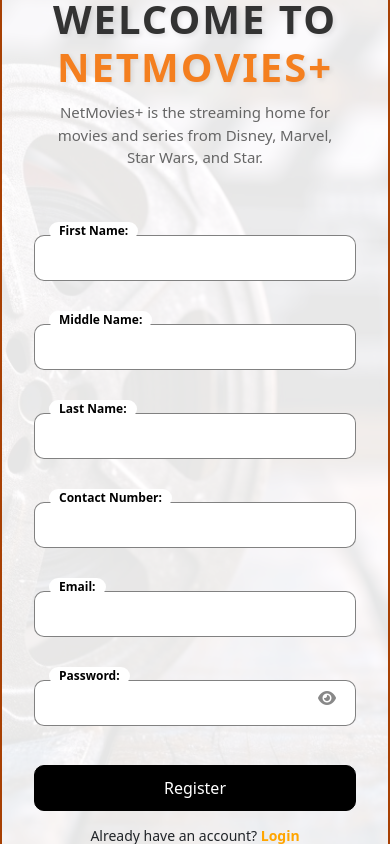
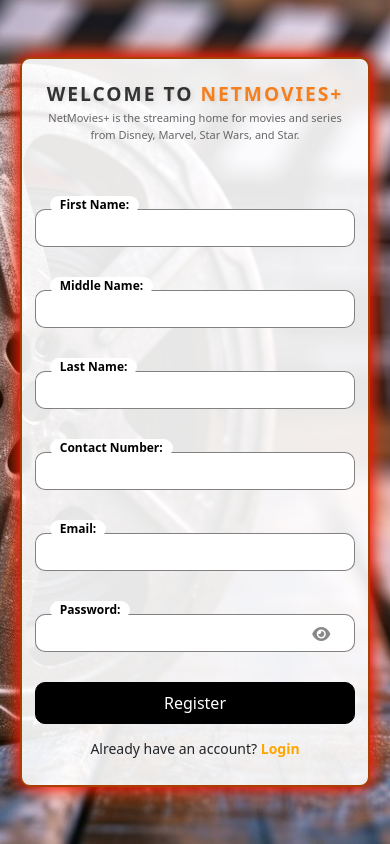
Before and after one commit to romceangelorcanete/romceangelocanete-movieproject, a React (Create React App) app: page /register in a window 390 px wide. Built offline with nearby package versions, Linux system fonts and the light colour scheme.

Commit message:
finished mobile responsive login and register

```diff
--- a/src/pages/Public/Login/Login.css
+++ b/src/pages/Public/Login/Login.css
@@ -7,21 +7,14 @@
   background-image: url(../../../../public/vintagefilms.jpg);
   background-size: cover;
   background-position: center;
-  z-index: -1;
 }
 
-
-
-
 .form-container {
+  flex-wrap: wrap; /* Allow wrapping */
+  gap: 1rem; /* Add spacing between items */
   max-width: 500px;
-  padding: 4rem 2rem;
-  border: 1px solid #ccc;
+  padding: 2rem;
   border-radius: 20px;
-  display: flex;
-  flex-direction: column;
-  justify-content: center;
-  align-items: center;
   background-color: hsl(216, 28%, 10%);
   box-shadow: 1px 1px 10px hsl(0, 0%, 7%);
 }
@@ -39,16 +32,18 @@
 }
 
 .login-header h1 {
-  font-size: 3em; /* Larger font size for prominence */
+  font-size: 2.5em; /* Larger font size for prominence */
   font-weight: bold;
   color: black; /* White color for the main header */
+  text-align: center;
   margin-bottom: 0.5rem; /* Add some space between h1 and the p */
   text-transform: uppercase; /* To give it a more dynamic look */
   letter-spacing: 2px; /* Increase letter spacing for a more polished look */
 }
 
 .login-header p {
-  font-size: 1.2em; /* Slightly smaller font size for the description */
+  text-align: center;
+  font-size: 1.1em; /* Slightly smaller font size for the description */
   color: slategrey; /* Lighter color for the description text */
   line-height: 1.6; /* Improve readability by adjusting line height */
   max-width: 80%; /* Limit the width for better readability */
@@ -62,26 +57,31 @@
 }
 
 .form-group {
-  display: flex;
-  flex-direction: column;
+  margin-bottom: 1rem;
   gap: 10px;
 }
 
+input, .submit-container button {
+  width: 100%; /* Make inputs and buttons span full width */
+}
+
 input {
-  width: stretch; /* Fixed width to 100% instead of fill */
-  padding: 10px 20px;
+  width: 100%;
+  padding: 10px;
   border: 1px solid hsla(0, 0%, 49%, 0.966);
   border-radius: 10px;
 }
 
 /* Position the eye icon properly inside the password input field */
 #icon-toggle {
+  padding: 5px; /* Add padding for touch-friendly interaction */
+  font-size: 1.2em; /* Slightly larger size */
   position: absolute;
   right: 10px; /* Place the icon to the right of the input */
   top: 50%; /* Vertically center the icon */
   transform: translateY(-50%); /* Adjust for exact centering */
   cursor: pointer; /* Make the icon clickable */
-  font-size: 1.0em; /* Set font size to 1.0em */
+  font-size: 1em; /* Set font size to 1.0em */
   color: #888; /* Set a light color for the icon */
 }
 
@@ -90,8 +90,9 @@
 }
 
 .submit-container button {
-  width: stretch; /* Fixed width to 100% instead of fill */
-  padding: 10px 20px;
+  margin-top: 15px;
+  width: 100%; /* Fixed width to 100% instead of fill */
+  padding: 10px;
   background-color: hsl(0, 0%, 0%);
   border: 1px solid hsl(0, 0%, 0%);
   border-radius: 10px;
@@ -120,6 +121,7 @@
 .errors {
   color: red;
   font-size: 12px;
+  margin-top: 5px;
 }
 
 .submit-container {
@@ -148,6 +150,7 @@
 
 /* Alert Box Styles */
 .alert-box {
+  animation: fadeIn 0.3s ease-out; /* Reduce animation time */
   position: absolute; /* Stick the alert box to the top of the screen */
   top: 10px; /* A bit of space from the top */
   left: 50%; /* Center horizontally */
@@ -165,13 +168,13 @@
 
 /* Success Message Style */
 .alert-box.success {
-  background-color: rgb(22, 206, 22); /* Green for success */
+  background-color: green;
   border: 2px solid #1b8e1b; /* Darker green border */
 }
 
 /* Error Message Style */
 .alert-box.error {
-  background-color: rgb(255, 0, 0); /* Red for error */
+  background-color: red;
   border: 2px solid #d8000c; /* Darker red border */
 }
 
@@ -183,10 +186,55 @@
 @keyframes fadeIn {
   0% {
     opacity: 0;
-    transform: translateY(-20px);
+    transform: translateY(-10px); /* Smaller movement */
   }
   100% {
     opacity: 1;
     transform: translateY(0);
   }
 }
+
+
+
+@media (max-width: 768px) {
+  .main-container {
+    padding: 1rem;
+    height: auto; /* Adjust height for smaller screens */
+  }
+
+  .form-container {
+    padding: 2rem 1rem; /* Reduce padding */
+    max-width: 90%; /* Adjust the container width */
+  }
+
+  .login-header h1 {
+    font-size: 2em; /* Decrease font size */
+  }
+
+  .login-header p {
+    font-size: 1em;
+  }
+
+  input {
+    padding: 8px 12px; /* Reduce padding for inputs */
+  }
+
+  .submit-container button {
+    padding: 8px 12px; /* Smaller button padding */
+  }
+
+  .alert-box {
+    font-size: 1em; /* Adjust font size for smaller screens */
+    padding: 10px 15px;
+  }
+}
+
+@media (max-width: 480px) {
+  .login-header h1 {
+    font-size: 1.8em; /* Further decrease font size */
+  }
+
+  .login-header p {
+    font-size: 0.9em; /* Smaller paragraph text */
+  }
+}
--- a/src/pages/Public/Login/Login.jsx
+++ b/src/pages/Public/Login/Login.jsx
@@ -1,27 +1,25 @@
-import { useState, useRef, useCallback, useEffect, useContext } from 'react';
-import './Login.css';
-import { useNavigate } from 'react-router-dom';
-import { useDebounce } from '../../../utils/hooks/useDebounce';
-import axios from 'axios';
-import { AuthContext } from '../../../context/context'; // Corrected import
+import { useState, useRef, useCallback, useEffect, useContext } from "react";
+import "./Login.css";
+import { useNavigate } from "react-router-dom";
+import { useDebounce } from "../../../utils/hooks/useDebounce";
+import axios from "axios";
+import { AuthContext } from "../../../context/context";
 
 function Login() {
-  const [email, setEmail] = useState('');
-  const [password, setPassword] = useState('');
+  const [email, setEmail] = useState("");
+  const [password, setPassword] = useState("");
   const [isFieldsDirty, setIsFieldsDirty] = useState(false);
   const emailRef = useRef();
   const passwordRef = useRef();
   const [isShowPassword, setIsShowPassword] = useState(false);
   const userInputDebounce = useDebounce({ email, password }, 2000);
   const [debounceState, setDebounceState] = useState(false);
-  const [status, setStatus] = useState('idle');
+  const [status, setStatus] = useState("idle");
   const navigate = useNavigate();
 
-  // Use useContext to share user token and credentials
-  const { setAuthData, auth } = useContext(AuthContext); // Correct usage of AuthContext
+  const { setAuthData, auth } = useContext(AuthContext);
 
-  // Alert-box state
-  const [alertMessage, setAlertMessage] = useState('');
+  const [alertMessage, setAlertMessage] = useState("");
   const [isError, setIsError] = useState(false);
 
   const handleShowPassword = useCallback(() => {
@@ -33,10 +31,10 @@
     setIsFieldsDirty(true);
 
     switch (type) {
-      case 'email':
+      case "email":
         setEmail(event.target.value);
         break;
-      case 'password':
+      case "password":
         setPassword(event.target.value);
         break;
       default:
@@ -44,53 +42,39 @@
     }
   };
 
-  let apiEndpoint;
-
-  if (window.location.pathname.includes('/admin')) {
-    apiEndpoint = '/admin/login';
-  } else {
-    apiEndpoint = '/user/login';
-  }
+  const apiEndpoint = window.location.pathname.includes("/admin")
+    ? "/admin/login"
+    : "/user/login";
 
   const handleLogin = async () => {
     const data = { email, password };
-    setStatus('loading');
+    setStatus("loading");
 
     try {
       const res = await axios.post(apiEndpoint, data, {
-        headers: { 'Access-Control-Allow-Origin': '*' },
+        headers: { "Access-Control-Allow-Origin": "*" },
       });
 
-      console.log(res);
-      localStorage.setItem('accessToken', res.data.access_token);
-      localStorage.setItem('user', JSON.stringify(res.data.user));
+      localStorage.setItem("accessToken", res.data.access_token);
+      localStorage.setItem("user", JSON.stringify(res.data.user));
 
-      // Set the user auth and data
       setAuthData({
         accessToken: res.data.access_token,
         user: res.data.user,
       });
 
-      // Show the alert message
       setIsError(false);
-      setAlertMessage(res.data.message || 'Login successful!');
+      setAlertMessage(res.data.message || "Login successful!");
       setTimeout(() => {
-        if (res.data.user.role === 'admin') {
-          navigate('/main/dashboard');
-        } else {
-          navigate('/home'); // This is for the user login
-        }
-        setStatus('idle');
+        navigate(res.data.user.role === "admin" ? "/main/dashboard" : "/home"); // /home this user login
+        setStatus("idle");
       }, 3000);
     } catch (e) {
-      console.log(e);
-
-      // Show the alert message
       setIsError(true);
       setAlertMessage(e.response?.data?.message || e.message);
       setTimeout(() => {
-        setAlertMessage('');
-        setStatus('idle');
+        setAlertMessage("");
+        setStatus("idle");
       }, 3000);
     }
   };
@@ -108,83 +92,79 @@
     <div className="Login">
       <div className="main-container">
         {alertMessage && (
-          <div className={`alert-box ${isError ? 'error' : 'success'}`}>
+          <div className={`alert-box ${isError ? "error" : "success"}`}>
             {alertMessage}
           </div>
         )}
-        <div className="background"></div>
         <form>
           <div className="form-container">
             <div className="login-header">
-              <h1>Welcome to <span>NetMovies+</span></h1>
-              <p>NetMovies+ is the streaming home for movies and series from Disney, Marvel, Star Wars, and Star.</p>
+              <h1>
+                WELCOME TO <span>NETMOVIES+</span>
+              </h1>
+              <p>
+                NetMovies+ is the streaming home for movies and series from
+                Disney, Marvel, Star Wars, and Star.
+              </p>
             </div>
 
-            <div>
             <div className="form-group">
               <label>Email:</label>
               <input
                 type="text"
                 name="email"
                 ref={emailRef}
-                  onChange={(e) => handleOnChange(e, 'email')}
+                onChange={(e) => handleOnChange(e, "email")}
               />
-              </div>
-              {debounceState && isFieldsDirty && email === '' && (
-                <span className="errors">this field is required</span>
+              {debounceState && isFieldsDirty && email === "" && (
+                <span className="errors">This field is required</span>
               )}
             </div>
 
-            <div>
             <div className="form-group">
               <label>Password:</label>
               <div>
                 <input
-                    type={isShowPassword ? 'text' : 'password'}
+                  type={isShowPassword ? "text" : "password"}
                   name="password"
                   ref={passwordRef}
-                    onChange={(e) => handleOnChange(e, 'password')}
+                  onChange={(e) => handleOnChange(e, "password")}
                 />
                 <span
-                    className={`fas ${isShowPassword ? 'fa-eye-slash' : 'fa-eye'}`}
+                  className={`fas ${
+                    isShowPassword ? "fa-eye-slash" : "fa-eye"
+                  }`}
                   id="icon-toggle"
                   onClick={handleShowPassword}
                 />
               </div>
-              </div>
-              {debounceState && isFieldsDirty && password === '' && (
-                <span className="errors">this field is required</span>
+              {debounceState && isFieldsDirty && password === "" && (
+                <span className="errors">This field is required</span>
               )}
             </div>
 
             <div className="submit-container">
               <button
                 type="button"
-                disabled={status === 'loading'}
+                disabled={status === "loading"}
                 onClick={() => {
-                  if (status === 'loading') {
-                    return;
-                  }
                   if (email && password) {
-                    handleLogin(); // No need to pass object
+                    handleLogin();
                   } else {
                     setIsFieldsDirty(true);
-                    if (email === '') {
-                      emailRef.current.focus();
-                    }
-                    if (password === '') {
-                      passwordRef.current.focus();
-                    }
+                    email === "" && emailRef.current.focus();
+                    password === "" && passwordRef.current.focus();
                   }
                 }}
               >
-                {status === 'idle' ? 'Login' : 'loading'}
+                {status === "idle" ? "Login" : "Loading"}
               </button>
             </div>
+
             <div className="register-container">
-              <span>
-                <small>Don't have an account? <a href="/register">Register</a></small>
-              </span>
+              <small>
+                Don't have an account? <a href="/register">Register</a>
+              </small>
             </div>
           </div>
         </form>
--- a/src/pages/Public/Register/Register.css
+++ b/src/pages/Public/Register/Register.css
@@ -6,29 +6,27 @@
   height: 100vh;
   background-image: url(../../../../public/vintagefilms.jpg);
   background-size: cover;
-  object-fit: cover;
   background-position: center;
-  z-index: -1;
   overflow: auto; /* Allows scrolling if content exceeds container height */
+  padding: 20px; /* Add padding for smaller screens */
 }
 
 
 /* Glowing effect for form-container with faster pulse animation */
 .form-container {
   max-width: 500px;
-  padding: 1.5rem 2rem;
+  width: 100%; /* Ensure form adapts to screen width */
+  padding: 2rem; /* Maintain decent padding for desktop */
   border: 1px solid #ccc;
-  border-radius: 20px;
-  display: flex;
-  flex-direction: column;
-  justify-content: center;
-  align-items: center;
+  border-radius: 15px;
   background-color: hsla(0, 0%, 100%, 0.9);
   box-shadow: 1px 1px 10px hsl(0, 0%, 7%);
-  position: relative;
-  transition: all 0.3s ease;
-  animation: glow 0.8s infinite alternate; /* Faster pulse animation (0.8s) */
+  transition: all 0.3s ease-in-out; /* Smooth animations for responsiveness */
+  animation: glow 0.8s infinite alternate;
+  margin: 0 auto; /* Center the form */
 }
+
+
 
 /* Pulse animation for glowing effect */
 @keyframes glow {
@@ -44,7 +42,7 @@
 
 .register-header {
   text-align: center; /* Center the header */
-  margin-bottom: 40px; /* Add space between the header and the form fields */
+  margin-bottom: 30px; /* Add space between the header and the form fields */
   padding: 10px;
 }
 
@@ -69,7 +67,7 @@
   width: stretch;
   font-size: 15px; /* Slightly larger font size for the description */
   color: #666; /* Lighter color for description text */
-  margin-top: 10px; /* Add space between title and description */
+  margin-top: 5px; /* Add space between title and description */
 }
 
 .form-container > div {
@@ -86,8 +84,8 @@
 
 
 input {
-  width: stretch;
-  padding: 10px 20px;
+  width: 100%;
+  padding: 10px 15px;
   border: 1px solid hsla(0, 0%, 49%, 0.966);
   border-radius: 10px;
   margin-top: 5px;
@@ -101,15 +99,17 @@
   width: 100%;
 }
 
-
-
-
 #icon-toggle {
+  font-size: 1em;
+  cursor: pointer;
+  position: absolute;
+  top: 10px;
+  right: 10px;
   float: right;
   margin-top: -28px;
   margin-right: 10px;
   position: relative;
-  z-index: 2;
+  z-index: 10; /* Ensure it stays on top */
 }
 
 button {
@@ -245,3 +245,62 @@
 .element {
   width: stretch;
 }
+
+
+/* Media Queries for Smaller Screens */
+@media (max-width: 768px) {
+  .form-container {
+    padding: 1rem; /* Reduce padding for smaller screens */
+    box-shadow: none; /* Optional: simplify design on mobile */
+  }
+
+  .register-header h1 {
+    font-size: 1.5rem; /* Smaller title on mobile */
+  }
+
+  .register-header p {
+    font-size: 12px; /* Smaller description text */
+  }
+
+  input {
+    padding: 8px 10px; /* Adjust padding for smaller screens */
+  }
+
+  button {
+    padding: 8px 10px; /* Adjust button size */
+  }
+
+  .alert-box {
+    font-size: 14px; /* Smaller font for alerts */
+  }
+
+  .icon-toggle {
+    display: block; /* Show toggle icon for mobile */
+  }
+}
+
+@media (max-width: 480px) {
+  .form-container {
+    padding: 0.8rem; /* Further reduce padding */
+    border-radius: 10px; /* Smaller border radius */
+  }
+
+  .register-header h1 {
+    font-size: 1.2rem;
+  }
+
+  .register-header p {
+    font-size: 11px;
+  }
+
+  input,
+  button {
+    padding: 6px 8px; /* Further adjust padding */
+  }
+
+  .icon-toggle {
+    font-size: 1.2rem; /* Smaller size for tiny screens */
+    top: 8px;
+    right: 8px;
+  }
+}
```
Also changed, not shown: src/pages/Client/Client.jsx (+119 -0 lines). Lines whose indentation alone changed are shown as unchanged.
